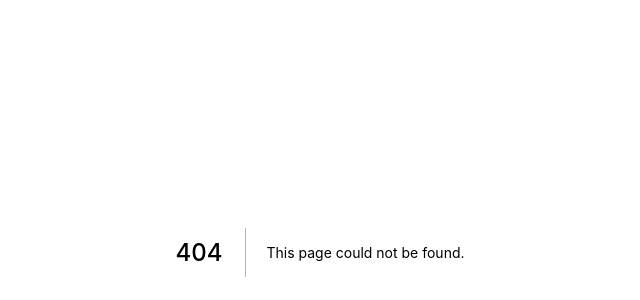
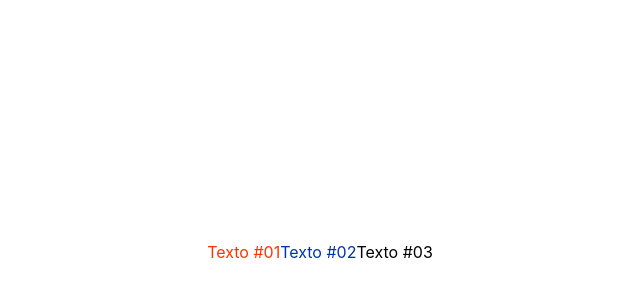
Before and after one commit to annekarolinefc/exercicios, a Next.js app: page /css/integracao2 in a window 1280 px wide. Before the commit this address had no page. Shown: the part 148-448 px from the top of the page, without its empty margins (320-960 px from the left). Built offline with nearby package versions, Linux system fonts and the light colour scheme.

Commit message:
Integração com css utilizando module

```diff
--- /dev/null
+++ b/pages/css/integracao2.jsx
@@ -0,0 +1,12 @@
+//CSS específico para um componente
+import styles from "./integracao2.module.css"
+
+export default function integracao2(){
+    return(
+        <div id={styles.integracao2}>
+            <div className={styles.vermelha}>Texto #01</div>
+            <div className={styles.azul}>Texto #02</div>
+            <div className={styles.branca}>Texto #03</div>
+        </div>
+    )
+}
--- /dev/null
+++ b/pages/css/integracao2.module.css
@@ -0,0 +1,19 @@
+#integracao2{
+    height: 100vh;
+    display: flex;
+    justify-content: center;
+    align-items: center;
+}
+
+.vermelha{
+    color: #f30
+}
+
+.azul{
+    color: #03a
+}
+
+.branco{
+    background-color: #444;
+    color: #fff
+}
```
